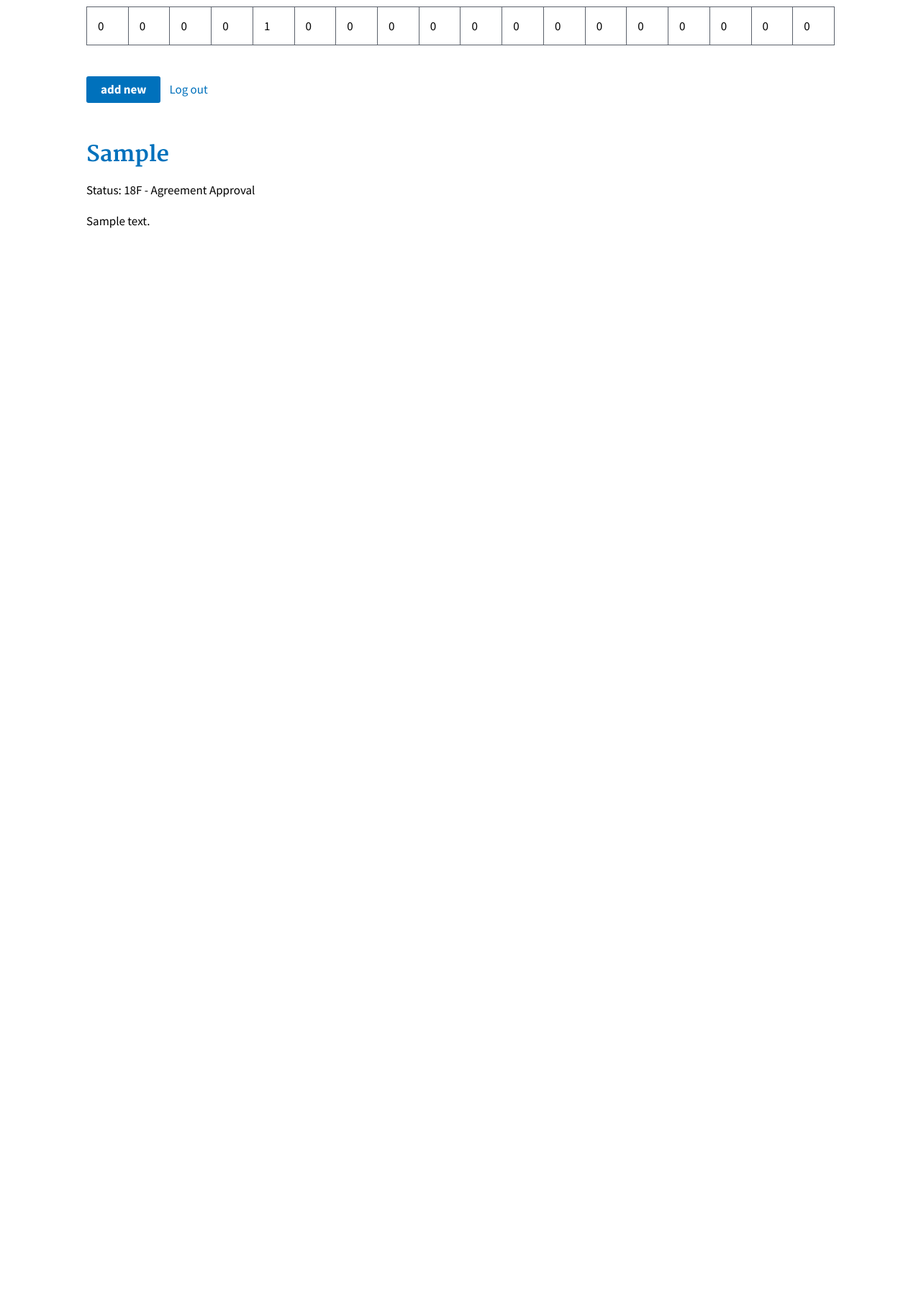
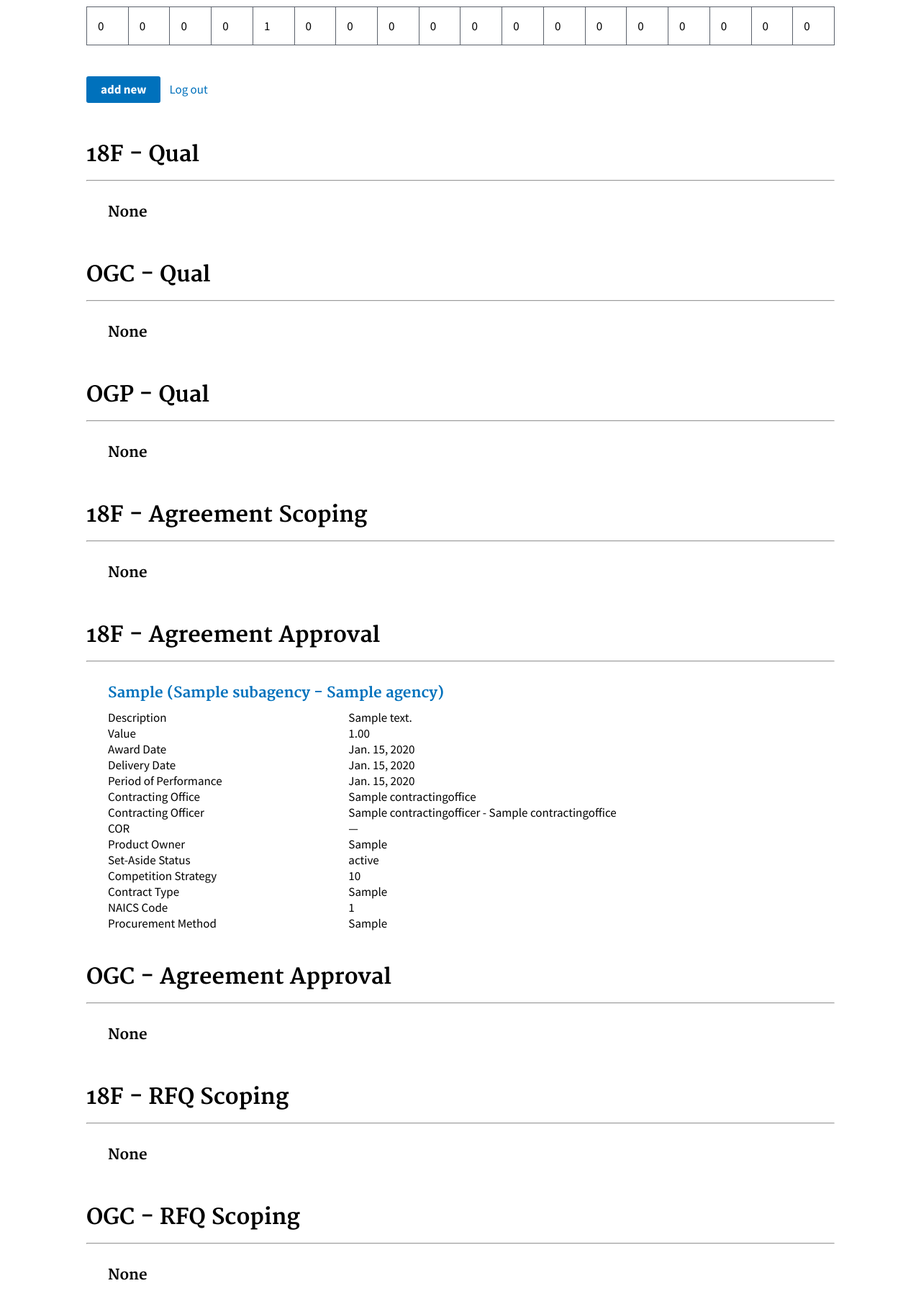
Before and after one commit to 18F/acqstackdb, a Django app: page / in a window 1280 px wide. Shown: the part 137-1931 px from the top of the page at 72% size. Before the commit the page ends 454 px from the top, so only its background shows below. Run offline with Django 3.2, Linux system fonts and the light colour scheme; a user stored in the database is signed in; tables that the repository leaves empty hold one stand-in row (values such as "Sample post").

Commit message:
more information in main view

```diff
--- a/acquisitions/templates/acquisitions/index.html
+++ b/acquisitions/templates/acquisitions/index.html
@@ -16,12 +16,39 @@
   </table>
 <a class="usa-button" href="/new">add new</a>
 <a href="/logout">Log out</a>
-{% for acq in acquisitions %}
-  <h2><a href="/acquisition/{{ acq.id }}">{{ acq.task }}</a></h2>
-  <p>Status: {{ acq.get_award_status_display }}</p>
-  <p>
-    {{ acq.description }}
-  </p>
+{% for status in statuses.items %}
+  <div class="status={{ status.0 }}">
+    <h2>{{ status.1.title }}</h2>
+    <hr />
+    {% if status.1.acquisitions|length > 0 %}
+    {% for acq in status.1.acquisitions %}
+    <div class="acq-content usa-grid">
+      <h3><a href="/acquisition/{{ acq.id }}">{{ acq.task }} ({{ acq.subagency }})</a></h3>
+      <div><span class="acq-field usa-width-one-third">Description</span><span class="acq-data usa-width-two-thirds">{{ acq.description | default:"—" }}</span></div>
+      <div><span class="acq-field usa-width-one-third">Value</span><span class="acq-data usa-width-two-thirds">{{ acq.dollars | default:"—"}}</span></div>
+      <div><span class="acq-field usa-width-one-third">Award Date</span><span class="acq-data usa-width-two-thirds">{{ acq.award_date | default:"—" }}</span></div>
+      {% if acq.award_status > 17 %}
+      <div><span class="acq-field usa-width-one-third">Vendor</span><span class="acq-data usa-width-two-thirds">{{ acq.vendor | default:"—" }}</span></div>
+      {% endif %}
+      <div><span class="acq-field usa-width-one-third">Delivery Date</span><span class="acq-data usa-width-two-thirds">{{ acq.delivery_date | default:"—" }}</span></div>
+      <div><span class="acq-field usa-width-one-third">Period of Performance</span><span class="acq-data usa-width-two-thirds">{{ acq.period_of_performance | default:"—" }}</span></div>
+      <div><span class="acq-field usa-width-one-third">Contracting Office</span><span class="acq-data usa-width-two-thirds">{{ acq.contracting_office | default:"—" }}</span></div>
+      <div><span class="acq-field usa-width-one-third">Contracting Officer</span><span class="acq-data usa-width-two-thirds">{{ acq.contracting_officer | default:"—"}}</span></div>
+      <div><span class="acq-field usa-width-one-third">COR</span><span class="acq-data usa-width-two-thirds">{{ acq.cor | default:"—" }}</span></div>
+      <div><span class="acq-field usa-width-one-third">Product Owner</span><span class="acq-data usa-width-two-thirds">{{ acq.product_owner | default:"—" }}</span></div>
+      <div><span class="acq-field usa-width-one-third">Set-Aside Status</span><span class="acq-data usa-width-two-thirds">{{ acq.set_aside_status | default:"—" }}</span></div>
+      <div><span class="acq-field usa-width-one-third">Competition Strategy</span><span class="acq-data usa-width-two-thirds">{{ acq.amount_of_competition | default:"—" }}</span></div>
+      <div><span class="acq-field usa-width-one-third">Contract Type</span><span class="acq-data usa-width-two-thirds">{{ acq.contract_type | default:"—" }}</span></div>
+      <div><span class="acq-field usa-width-one-third">NAICS Code</span><span class="acq-data usa-width-two-thirds">{{ acq.naics | default:"—" }}</span></div>
+      <div><span class="acq-field usa-width-one-third">Procurement Method</span><span class="acq-data usa-width-two-thirds">{{ acq.procurement_method | default:"—" }}</span></div>
+    </div>
+    {% endfor %}
+    {% else %}
+    <div class="acq-content usa-grid">
+      <h3>None</h3>
+    </div>
+    {% endif %}
+  </div>
 {% endfor %}
 {% else %}
 <a href="{% url 'social:begin' 'github-team' %}?next={{ request.path }}">Log in</a>
--- a/acquisitions/views.py
+++ b/acquisitions/views.py
@@ -13,17 +13,17 @@ def home(request):
         statuses[s[0]] = {}
         statuses[s[0]]["title"] = s[1]
         statuses[s[0]]["count"] = 0
+        statuses[s[0]]["acquisitions"] = []
     for a in acquisitions:
         statuses[a.award_status]["count"] += 1
+        statuses[a.award_status]["acquisitions"].append(a)
     return render(request, "acquisitions/index.html", {
-        "acquisitions":acquisitions,
         "statuses":statuses
         })
 
 # @login_required
 def acquisition(request, id):
     acquisition = get_object_or_404(Acquisition.objects.filter(id=id))
-    # acquisition = get_object_or_404(Acquisition.objects.filter(id=id).select_related('office__id', 'osbu_advisor__id'))
     return render(request, 'acquisitions/acquisition.html', {
         'acquisition': acquisition,
         'statuses':Acquisition.AWARD_STATUS_CHOICES
```
